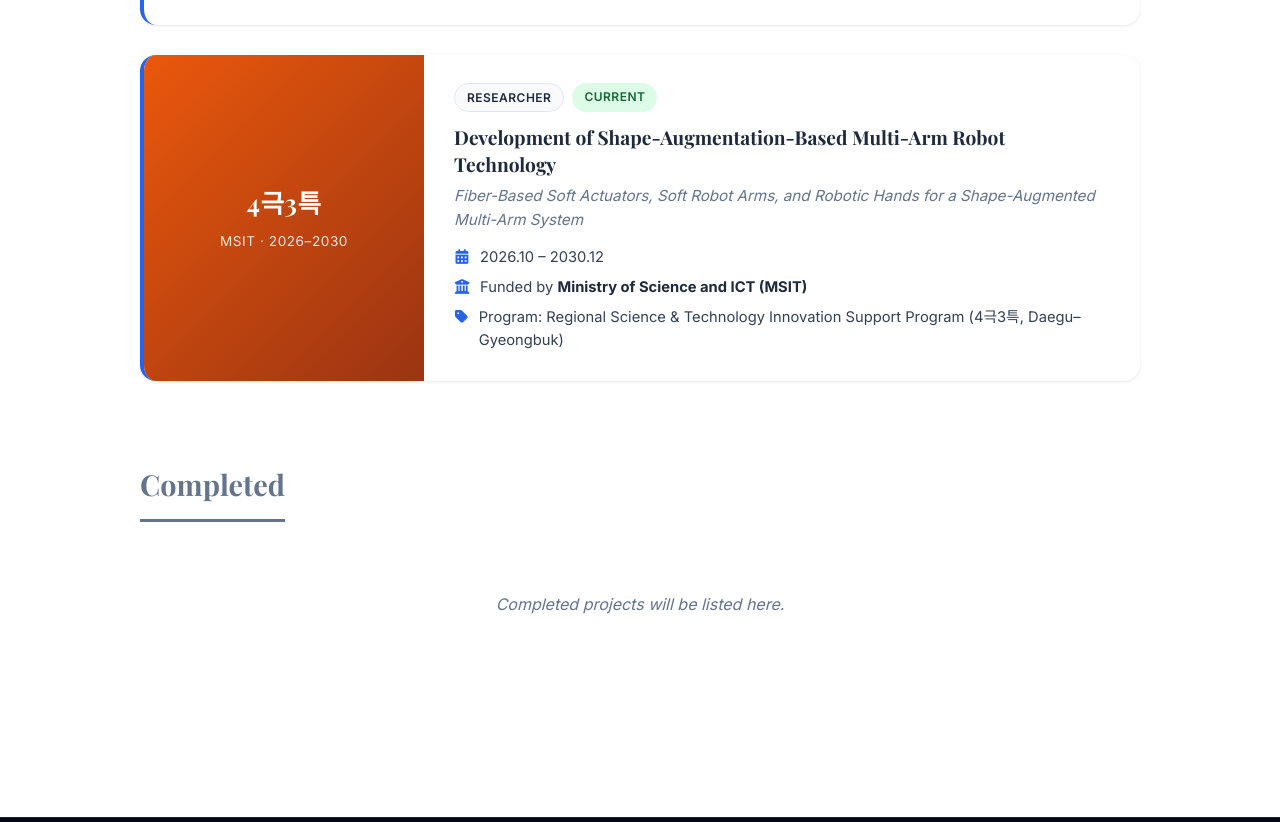
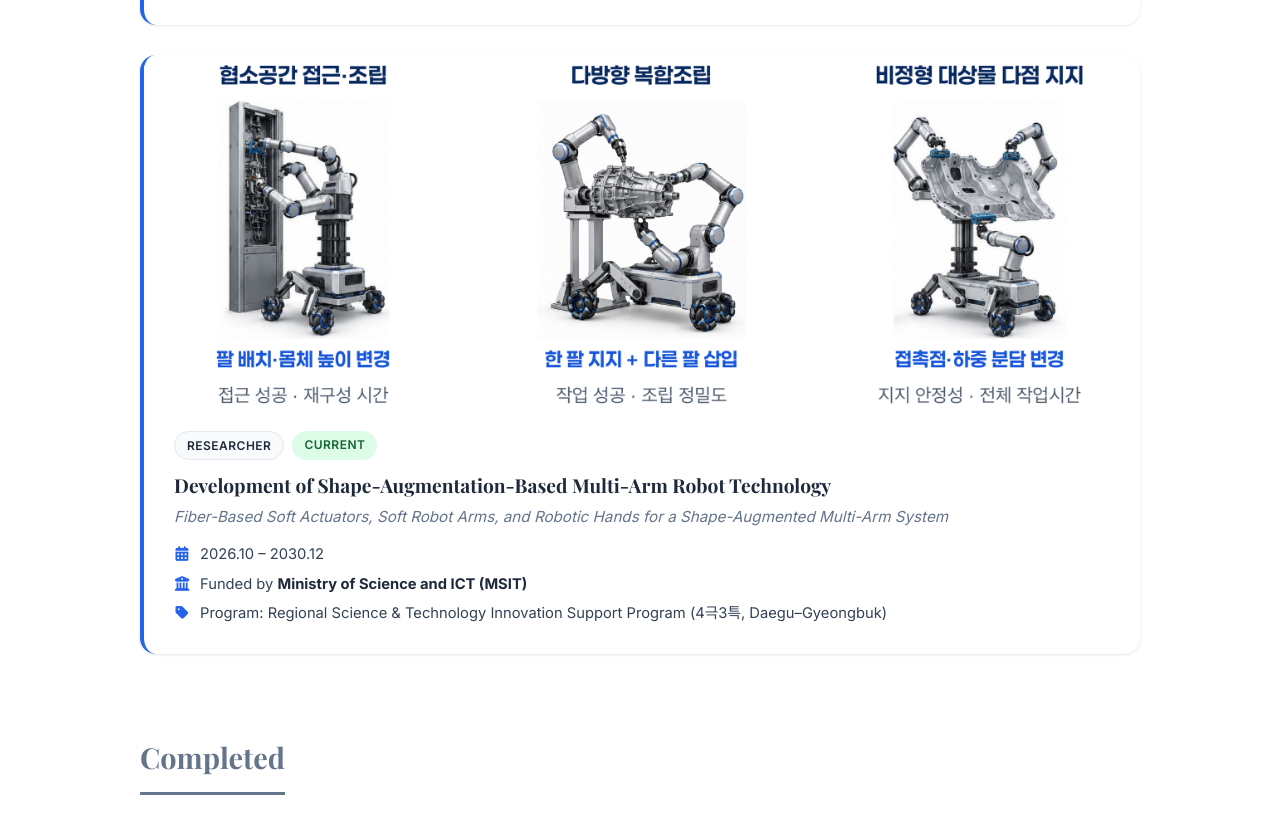
Before and after one commit to DGIST-SAIL/DGIST-SAIL.github.io, a plain HTML site: page grants.html in a window 1280 px wide. Shown: the part 2414-3236 px from the top of the page. Drawn offline with nearby package versions, Linux system fonts and the light colour scheme.

Commit message:
Add project image to 4극3특 multi-arm grant card
Co-Authored-By: Claude Opus 5.5 <noreply@anthropic.com>

```diff
--- a/grants.html
+++ b/grants.html
@@ -118,12 +118,9 @@
                 </article>
 
                 <!-- Project 4: 4극3특 Regional R&D (Researcher) -->
-                <article class="grant-card">
-                    <div class="grant-image grant-bg-regional">
-                        <div class="grant-image-inner">
-                            <span class="grant-abbr" lang="ko">4극3특</span>
-                            <span class="grant-image-meta">MSIT · 2026–2030</span>
-                        </div>
+                <article class="grant-card grant-card-has-image">
+                    <div class="grant-image">
+                        <img src="assets/images/grants/grants_multiarm.png" alt="Shape-augmented multi-arm robot applied to narrow-space assembly, multi-directional assembly, and multi-point support of irregular objects">
                     </div>
                     <div class="grant-content">
                         <div class="grant-badges">
--- a/styles.css
+++ b/styles.css
@@ -1625,10 +1625,6 @@ footer {
     background: linear-gradient(135deg, #0d9488 0%, #115e59 100%);
 }
 
-.grant-bg-regional {
-    background: linear-gradient(135deg, #ea580c 0%, #9a3412 100%);
-}
-
 .grant-content {
     padding: 28px 30px 28px 0;
 }
```
Also changed, not shown: assets/images/grants/grants_multiarm.png (added).
